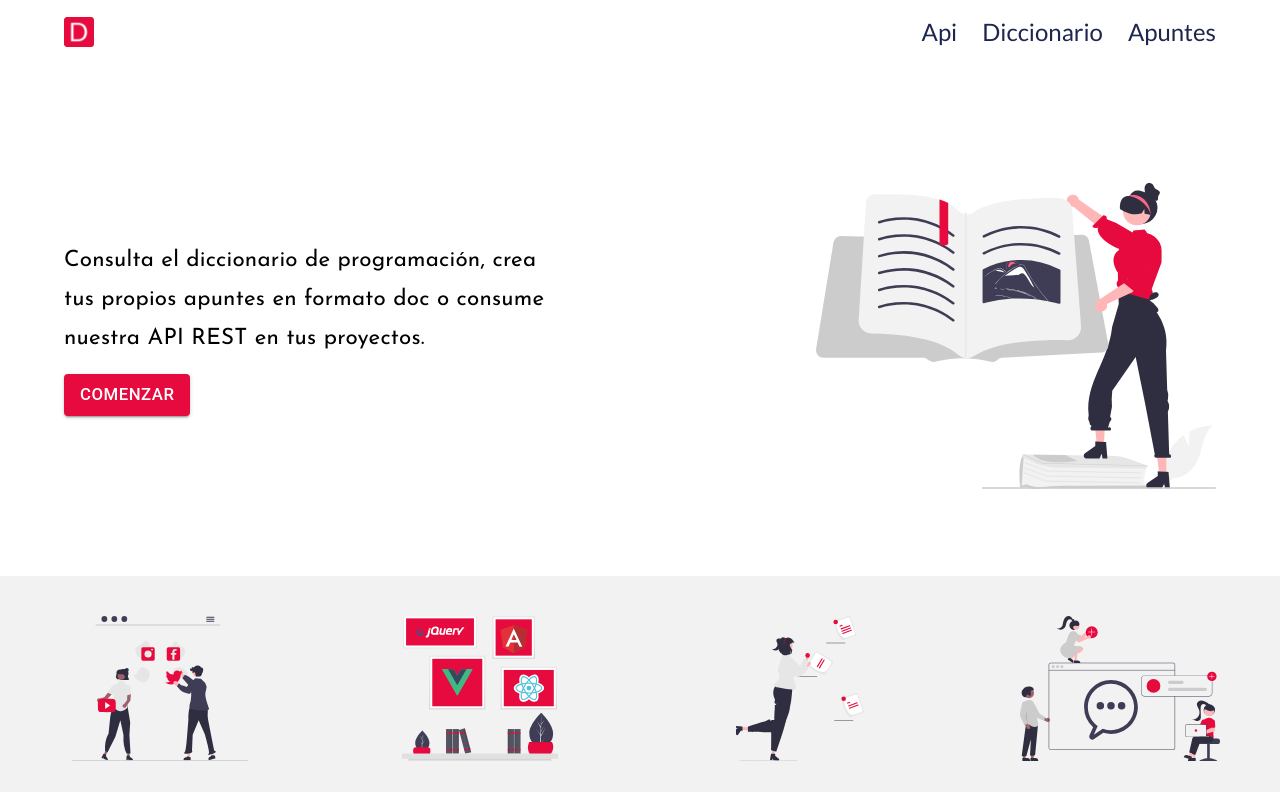
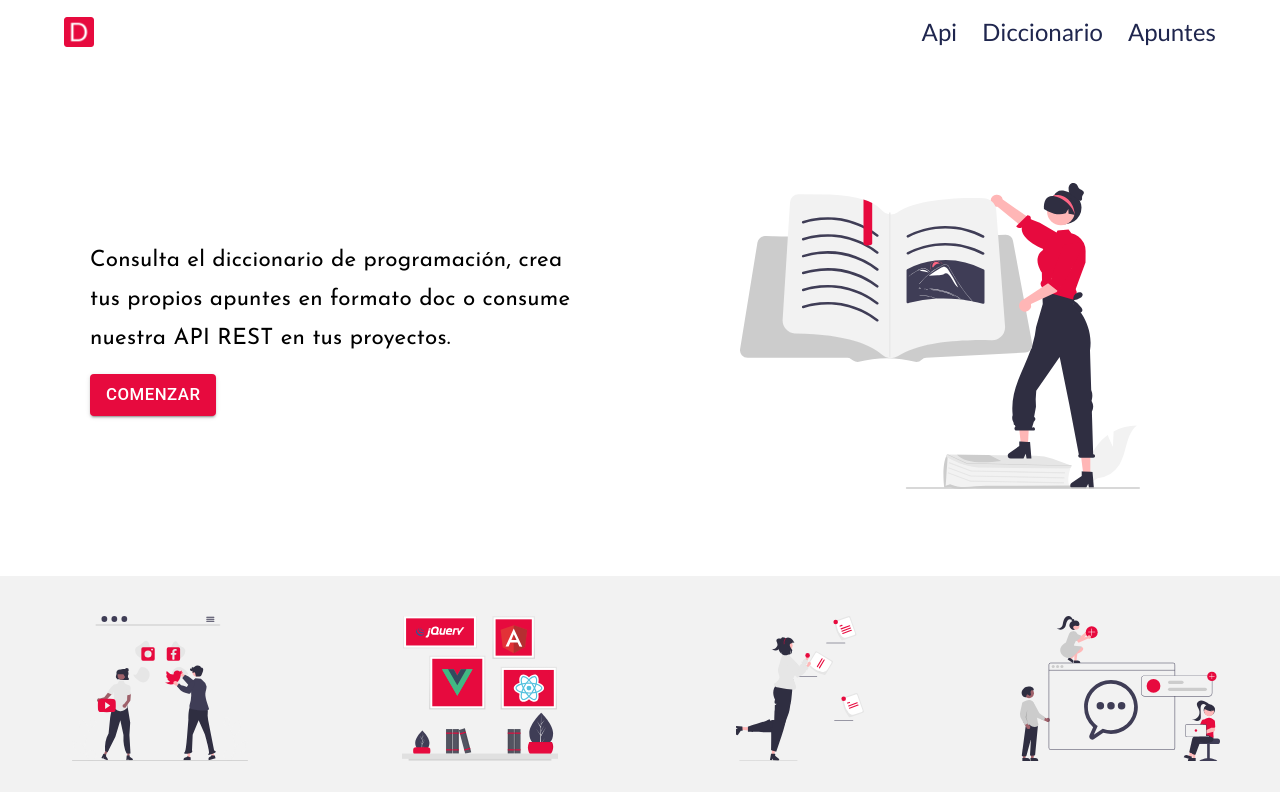
Before and after one commit to diego-rg/react-diccionario-programacion, a React (Create React App) app: page / in a window 1280 px wide. Shown: the top 792 px of the page. Built offline with nearby package versions, Linux system fonts and the light colour scheme; no server answers.

Commit message:
home done

```diff
--- a/public/index.css
+++ b/public/index.css
@@ -1,3 +1,7 @@
+html {
+  overflow-y: overlay;
+}
+
 body {
   margin: 0;
 }
--- a/src/components/AppAbout.js
+++ b/src/components/AppAbout.js
@@ -19,7 +19,7 @@ const AppAbout = () => {
         <Grid
           item
           xs={12}
-          sm={12}
+          sm={6}
           md={3}
           sx={{
             padding: 4,
@@ -50,7 +50,7 @@ const AppAbout = () => {
         <Grid
           item
           xs={12}
-          sm={12}
+          sm={6}
           md={3}
           sx={{
             padding: 4,
@@ -81,7 +81,7 @@ const AppAbout = () => {
         <Grid
           item
           xs={12}
-          sm={12}
+          sm={6}
           md={3}
           sx={{
             padding: 4,
@@ -113,7 +113,7 @@ const AppAbout = () => {
         <Grid
           item
           xs={12}
-          sm={12}
+          sm={6}
           md={3}
           sx={{
             padding: 4,
--- a/src/components/Intro.js
+++ b/src/components/Intro.js
@@ -22,7 +22,7 @@ const Intro = () => {
           display: "flex",
           flexDirection: "row",
           alignItems: "center",
-          justifyContent: "space-between",
+          justifyContent: "center",
         }}
       >
         <Box
@@ -66,7 +66,7 @@ const Intro = () => {
         sx={{
           padding: 3,
           display: "flex",
-          justifyContent: "flex-end",
+          justifyContent: "center",
           order: { xs: -1, sm: -1, md: 1 },
         }}
       >
```
